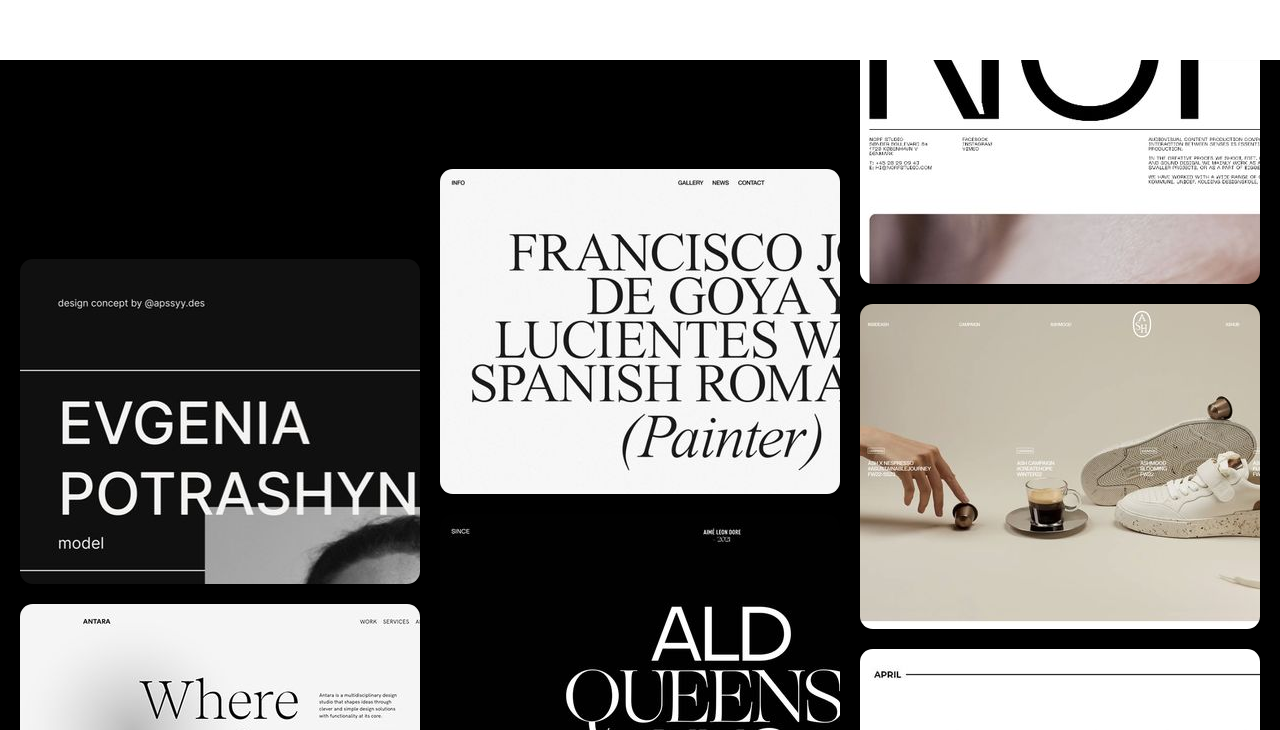
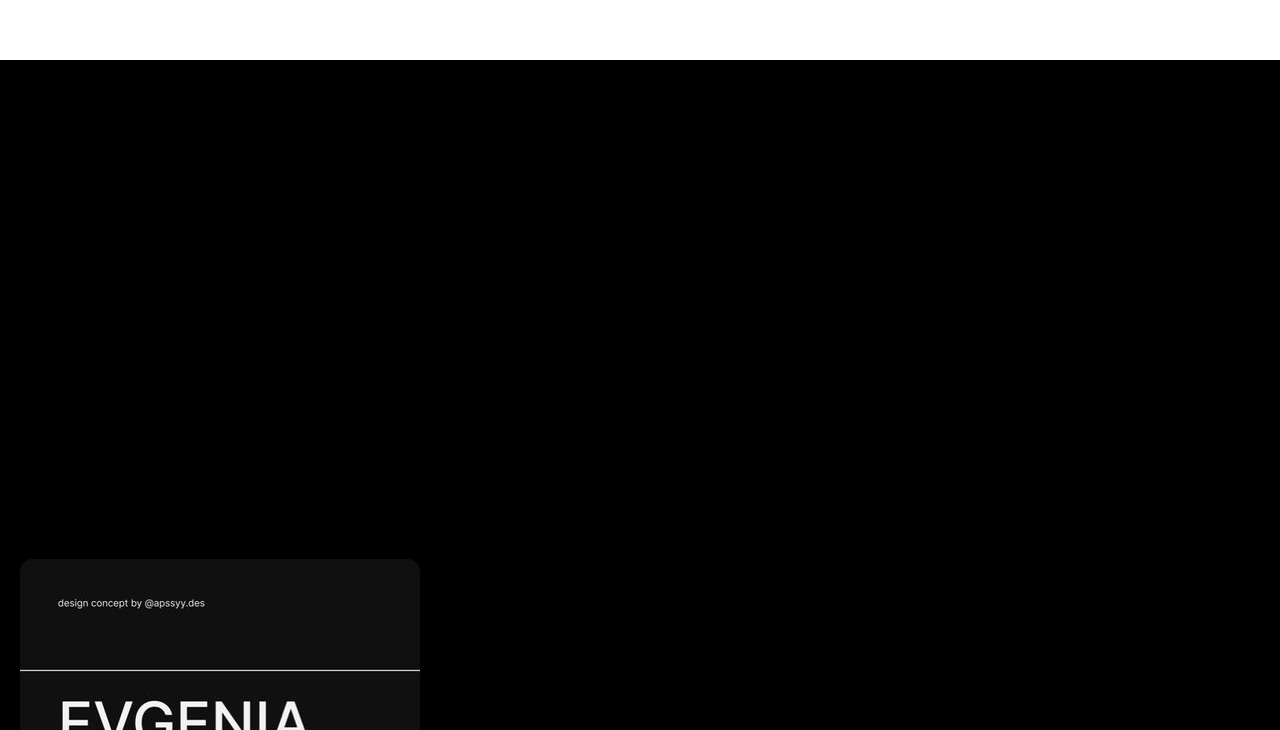
Before and after one commit to maharshmellow/sandbox, a Next.js app: page /smooth-parallax-scroll in a window 1280 px wide. Shown: the part 740-1470 px from the top of the page. Built offline with nearby package versions, Linux system fonts and the light colour scheme.

Commit message:
feat: remove resize observer

```diff
--- a/pages/smooth-parallax-scroll.tsx
+++ b/pages/smooth-parallax-scroll.tsx
@@ -58,16 +58,16 @@ const ImageContainer = styled(motion.div)`
 
 export default function SmoothParallaxScrollDemo() {
   const gallery = useRef(null);
-  const [dimension, setDimension] = useState({width:0, height:0});
 
   const { scrollYProgress } = useScroll({
     target: gallery,
     offset: ['start end', 'end start']
   })
-  const { height } = dimension;
-  const y = useTransform(scrollYProgress, [0, 1], [0, height * 2])
-  const y2 = useTransform(scrollYProgress, [0, 1], [0, height * 3.5])
-  const y3 = useTransform(scrollYProgress, [0, 1], [0, height * 1.25])
+  // [0, 0] would mean static
+  // [0, 100] would map 0 to 0 and 1 to 100
+  const y = useTransform(scrollYProgress, [0, 1], [0, 2200])
+  const y2 = useTransform(scrollYProgress, [0, 1], [0, 6000])
+  const y3 = useTransform(scrollYProgress, [0, 1], [0, 4000])
 
   useEffect( () => {
     const lenis = new Lenis()
@@ -77,17 +77,7 @@ export default function SmoothParallaxScrollDemo() {
       requestAnimationFrame(raf)
     }
 
-    const resize = () => {
-      setDimension({width: window.innerWidth, height: window.innerHeight})
-    }
-
-    window.addEventListener("resize", resize)
     requestAnimationFrame(raf);
-    resize();
-
-    return () => {
-      window.removeEventListener("resize", resize);
-    }
   }, [])
 
   return (
@@ -110,13 +100,13 @@ export default function SmoothParallaxScrollDemo() {
                 <ImageContainer style={{y}}><Image priority src={three} alt="" /></ImageContainer>
                 <ImageContainer style={{y}}><Image priority src={four} alt="" /></ImageContainer>
               </Column>
-              <Column style={{top: '-95%'}}>
+              <Column style={{top: '-155%'}}>
                 <ImageContainer style={{y: y2}}><Image priority src={five} alt="" /></ImageContainer>
                 <ImageContainer style={{y: y2}}><Image priority src={six} alt="" /></ImageContainer>
                 <ImageContainer style={{y: y2}}><Image priority src={seven} alt="" /></ImageContainer>
                 <ImageContainer style={{y: y2}}><Image priority src={eight} alt="" /></ImageContainer>
               </Column>
-              <Column style={{top: '-45%'}}>
+              <Column style={{top: '-90%'}}>
                 <ImageContainer style={{y: y3}}><Image priority src={nine} alt="" /></ImageContainer>
                 <ImageContainer style={{y: y3}}><Image priority src={ten} alt="" /></ImageContainer>
                 <ImageContainer style={{y: y3}}><Image priority src={eleven} alt="" /></ImageContainer>
```
